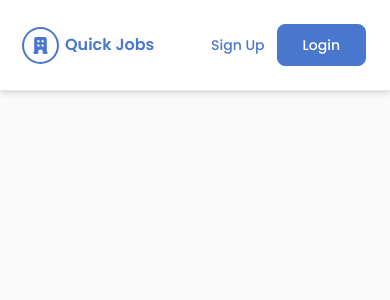
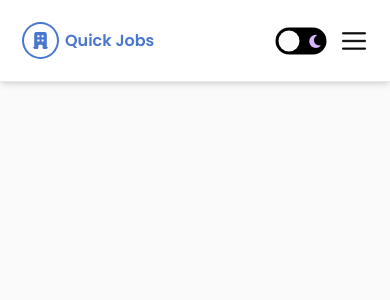
Before and after one commit to victorhwn7255/job-portal-web, a Next.js app: page / in a window 390 px wide. Shown: the top 300 px of the page. Built offline with nearby package versions, Linux system fonts and the light colour scheme.

Commit message:
NavBar component

```diff
--- a/components/NavBar.js
+++ b/components/NavBar.js
@@ -1,10 +1,15 @@
-import React, { useEffect } from 'react'
+import React, { useEffect, useState } from 'react'
 import { useTheme } from 'next-themes'
 import { HiOfficeBuilding } from 'react-icons/hi'
+import Image from 'next/image';
 import Link from 'next/link'
+import cross from '../assets/cross.png'
+import menu from '../assets/menu.png'
 
 
 export default function NavBar() {
+  const [isOpen, setIsOpen] = useState(false)
+
   const { theme, setTheme } = useTheme()
 
   useEffect(() => {
@@ -12,23 +17,63 @@ export default function NavBar() {
   }, [])
 
   return (
-    <nav className='w-full fixed px-6 py-6 flex-row border-b shadow-md bg-white'>
+    <nav className='w-full fixed px-6 py-6 flex-row border-b shadow-md bg-white dark:bg-backgroundDark dark:border-slate-800'>
       <div className='container flex justify-between items-center mx-auto'>
         {/* left */}
-        <Link href="http://localhost:3000/" className='flex items-center space-x-2 group'>
-          <HiOfficeBuilding size={33} className="text-lightBlue ring-2 rounded-full ring-lightBlue p-[6px] group-hover:scale-95 group-hover:text-white group-hover:ring-blue-800 group-hover:bg-blue-800 duration-200" />
-          <h3 className='text-lightBlue font-semibold text-base md:text-lg group-hover:text-blue-800 duration-200'>Quick Jobs</h3>
+        <Link href="/" className='flex items-center space-x-2 group'>
+          <HiOfficeBuilding size={33} className="text-lightBlue dark:text-grayClassic50 ring-2 rounded-full ring-lightBlue p-[6px] group-hover:scale-95 group-hover:text-white group-hover:ring-blue-800 group-hover:bg-blue-800 duration-200" />
+          <h3 className='text-lightBlue dark:text-grayClassic50 font-semibold text-base md:text-lg group-hover:text-blue-800 dark:group-hover:text-grayClassic50 duration-200'>Quick Jobs</h3>
         </Link>
 
         {/* right */}
-        <div className='flex items-center space-x-3 md:space-x-9'>
-          <Link href='/'>
-            <p className='text-lightBlue hover:text-blue-800 font-medium text-sm md:text-base hover:underline underline-offset-[6px] decoration-wavy duration-200'>Sign Up</p>
+        <div className='flex items-center space-x-3 md:space-x-6'>
+          {/* dark mode toggle button */}
+          <div className="flex items-center mr-3">
+            <input
+              type="checkbox"
+              className="checkbox"
+              id="checkbox"
+              onChange={() => setTheme(theme === 'light' ? 'dark' : 'light')}
+            />
+            <label htmlFor="checkbox" className="flex justify-between items-center w-[34px] h-[18px] bg-black rounded-2xl p-1 relative label cursor-pointer group">
+              <i className="fas fa-sun group-hover:brightness-125 duration-200" />
+              <i className="fas fa-moon group-hover:brightness-125 duration-200" />
+              <div className="w-[14px] h-[14px] absolute bg-grayClassic50 rounded-full ball" />
+            </label>
+          </div>
+          {/* sign up */}
+          <Link href='/' className='hidden md:flex'>
+            <p className='text-lightBlue dark:text-grayClassic50 hover:text-blue-800 font-medium text-sm md:text-base hover:underline underline-offset-[6px] decoration-wavy duration-200'>Sign Up</p>
+          </Link>
+          {/* login */}
+          <Link href='/' className='bg-lightBlue rounded-lg px-[25px] py-[10px] border border-lightBlue text-white font-medium text-sm md:text-base hover:bg-grayClassic100 dark:hover:bg-backgroundDark dark:hover:brightness-150 hover:text-lightBlue dark:hover:text-grayClassic50 duration-200 hidden md:flex'>
+            <p>Login</p>
           </Link>
 
-          <Link href='/' className='bg-lightBlue rounded-lg px-[25px] py-[10px] border border-lightBlue text-white font-medium text-sm md:text-base hover:bg-white hover:text-lightBlue duration-200'>
-            <p className=''>Login</p>
-          </Link>
+          {/* Hamburger Botton (for small screens) */}
+          <div className='flex md:hidden'>
+            {isOpen ? (
+              <Image
+                src={cross}
+                objectFit="contain"
+                width={24}
+                height={24}
+                alt="close"
+                onClick={() => { setIsOpen(!isOpen); }}
+                className={theme === 'light' ? 'filter invert' : undefined}
+              />
+            ) : (
+              <Image
+                src={menu}
+                objectFit="contain"
+                width={24}
+                height={24}
+                alt="menu"
+                onClick={() => { setIsOpen(!isOpen); }}
+                className={theme === 'light' ? 'filter invert' : undefined}
+              />
+            )}
+          </div>
         </div>
       </div>
     </nav>
--- a/pages/_app.js
+++ b/pages/_app.js
@@ -1,10 +1,14 @@
+import Script from 'next/script'
+import { ThemeProvider } from 'next-themes'
 import '../styles/globals.css'
-import { ThemeProvider } from 'next-themes'
+
 
 function MyApp({ Component, pageProps }) {
   return (
     <ThemeProvider attribute='class'>
       <Component {...pageProps} />
+
+      <Script src="https://kit.fontawesome.com/354b3dfe93.js" crossOrigin="anonymous" />
     </ThemeProvider>
   )
 }
--- a/styles/globals.css
+++ b/styles/globals.css
@@ -18,6 +18,36 @@
   }
 }
 
+/*  Dark Mode Toggle CSS starts */
+.checkbox {
+  opacity: 0;
+  position: absolute;
+}
+
+.label {
+  transform: scale(1.5);
+}
+
+.ball {
+  top: 2px;
+  left: 2px;
+  transition: transform 0.2s linear;
+}
+.checkbox:checked + .label .ball {
+  transform: translateX(16px);
+}
+
+.fa-moon {
+  color: #d8b4fe;
+  font-size: 10px;
+}
+
+.fa-sun {
+  color: #fde047;
+  font-size: 10px;
+}
+/*  Dark Mode Toggle CSS ends */
+
 a {
   color: inherit;
   text-decoration: none;
```
Also changed, not shown: assets/cross.png (added), assets/menu.png (added).
